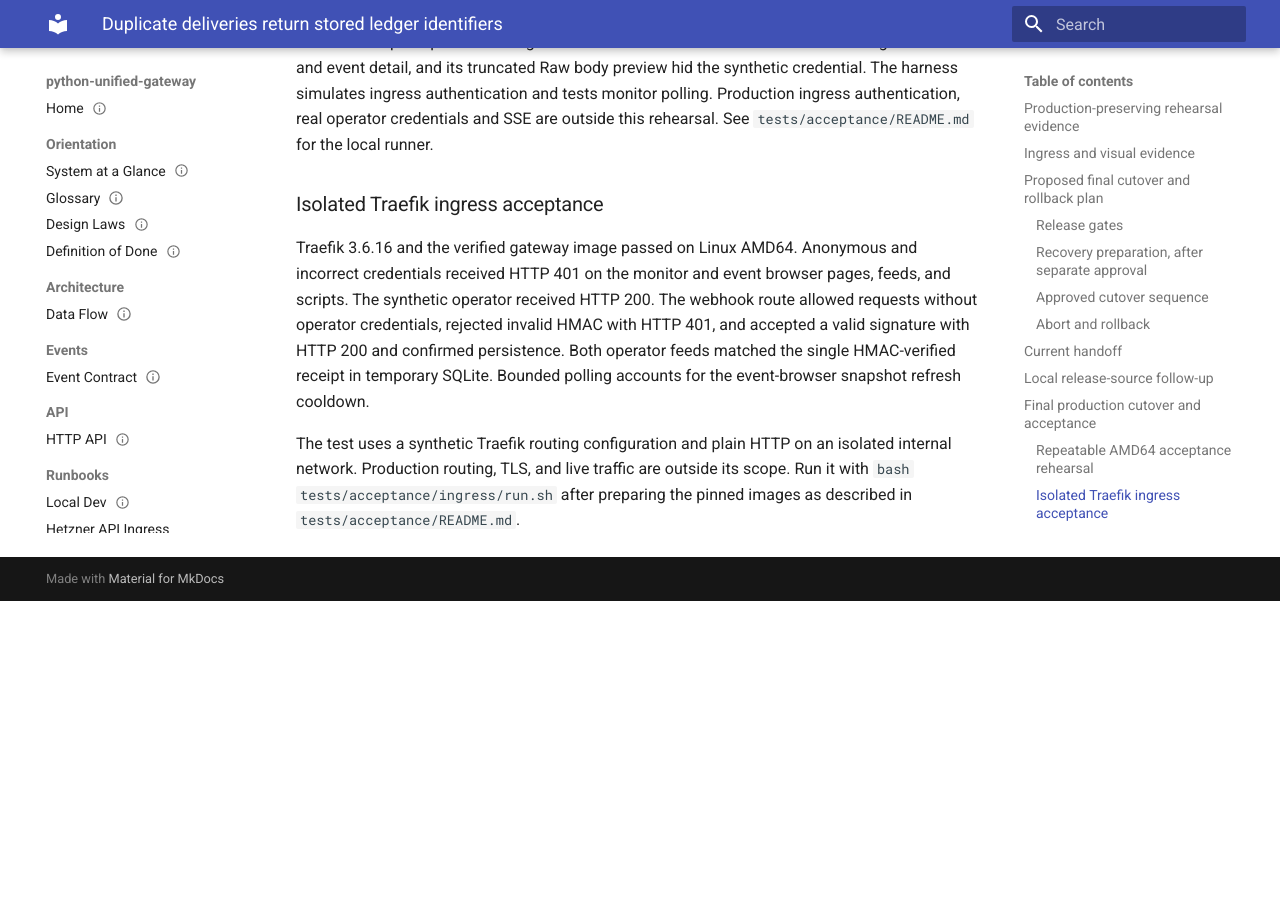
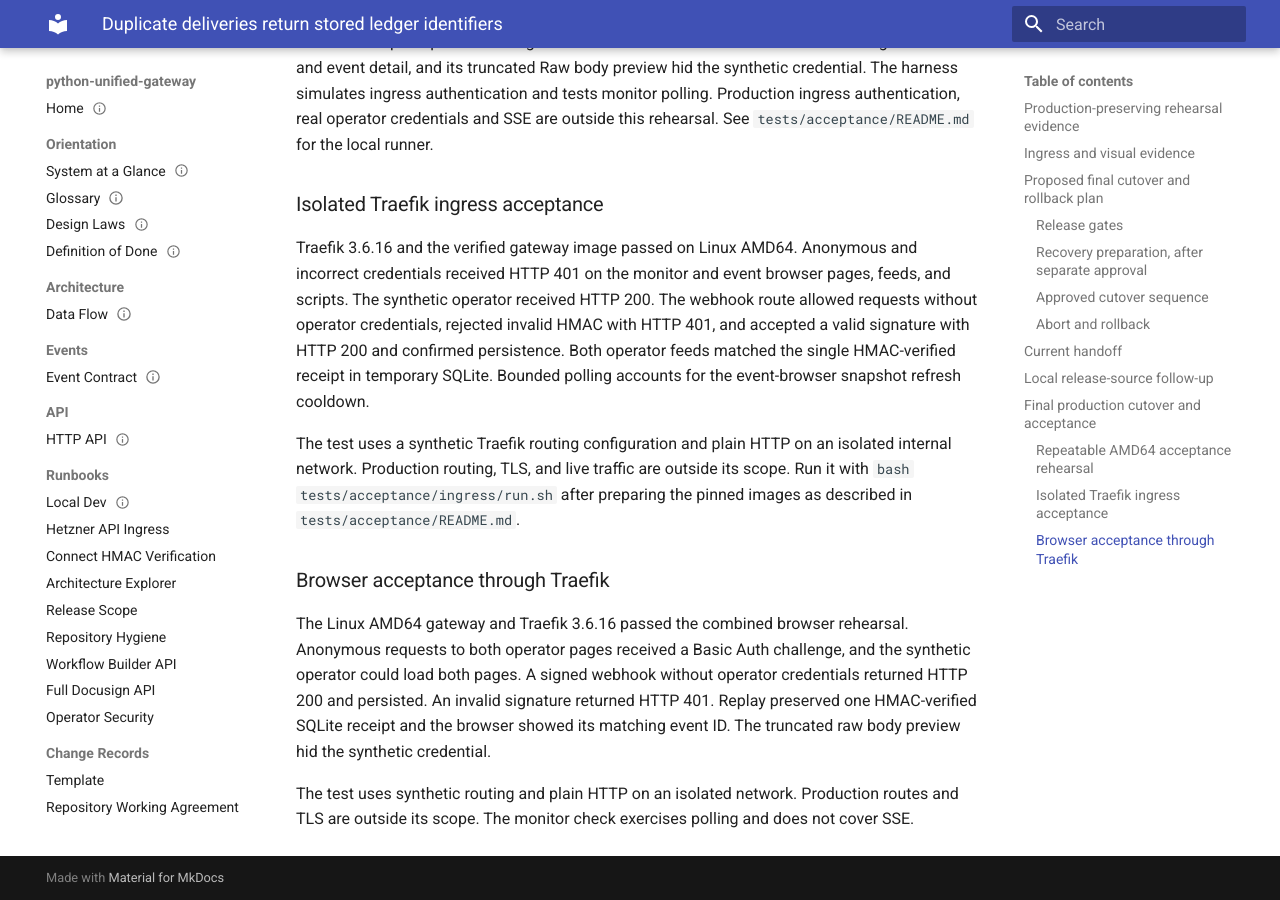
Before and after one commit to toms-iam-demos/python-unified-gateway, an MkDocs documentation site: the page built from docs/changes/2026-11-08-duplicate-delivery-identifiers.md, in a window 1280 px wide and 900 px high, scrolled down 8614 px. Built offline with MkDocs 1.6.1 and Material for MkDocs 9.7.7, drawn with Linux system fonts in a browser that asks for light colours; before the commit the page ends 9215 px from its top, so only the background shows below that.

Commit message:
Exercise gateway browser acceptance through isolated Traefik

```diff
--- a/docs/changes/2026-11-08-duplicate-delivery-identifiers.md
+++ b/docs/changes/2026-11-08-duplicate-delivery-identifiers.md
@@ -119,3 +119,17 @@ The test uses a synthetic Traefik routing configuration and plain HTTP on an
 isolated internal network. Production routing, TLS, and live traffic are
 outside its scope. Run it with `bash tests/acceptance/ingress/run.sh` after
 preparing the pinned images as described in `tests/acceptance/README.md`.
+
+### Browser acceptance through Traefik
+
+The Linux AMD64 gateway and Traefik 3.6.16 passed the combined browser
+rehearsal. Anonymous requests to both operator pages received a Basic Auth
+challenge, and the synthetic operator could load both pages. A signed webhook
+without operator credentials returned HTTP 200 and persisted. An invalid
+signature returned HTTP 401. Replay preserved one HMAC-verified SQLite
+receipt and the browser showed its matching event ID. The truncated raw body
+preview hid the synthetic credential.
+
+The test uses synthetic routing and plain HTTP on an isolated network.
+Production routes and TLS are outside its scope. The monitor check exercises
+polling and does not cover SSE.
```
Also changed, not shown: 3 other files.
